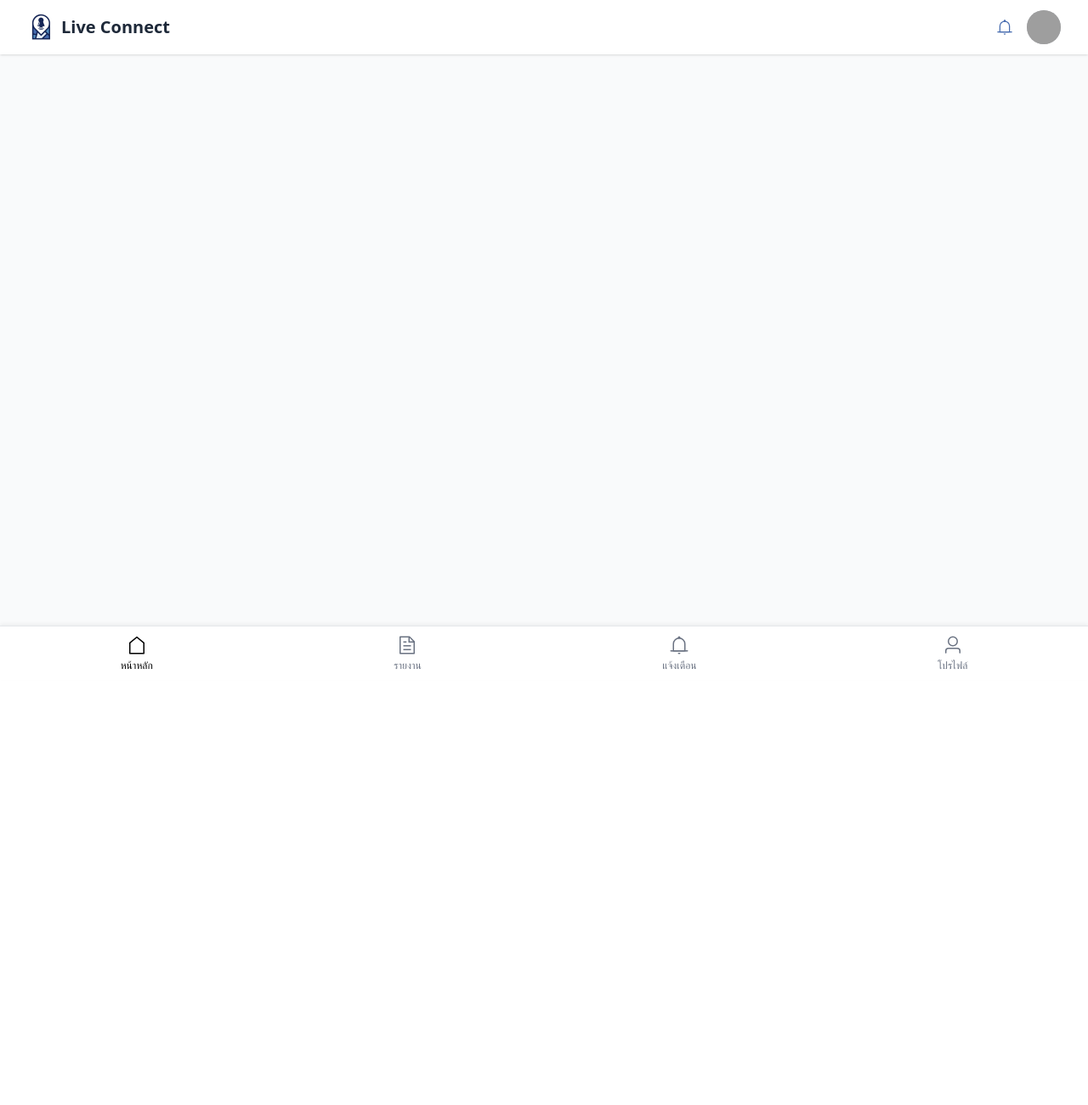
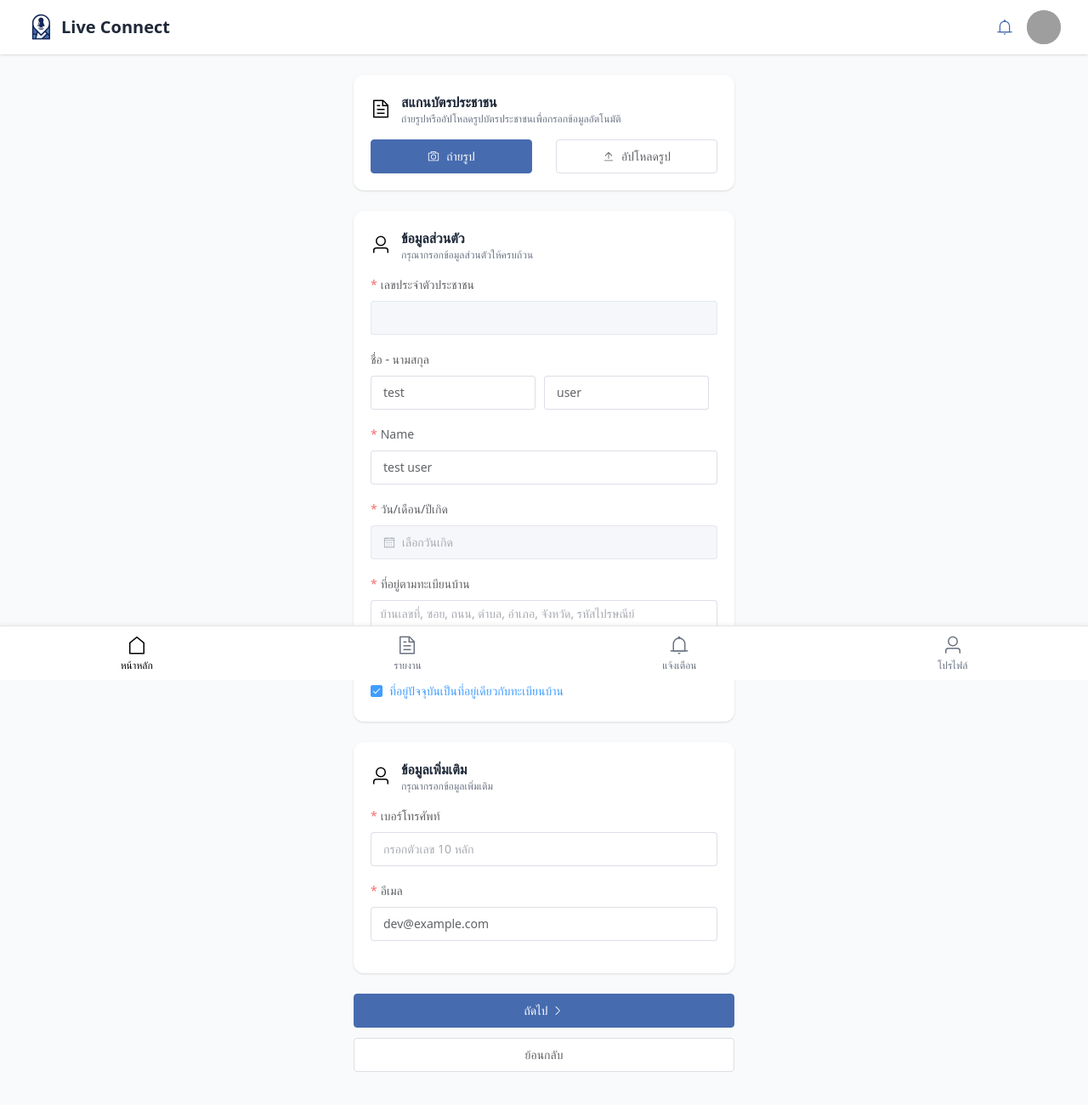
Before and after one commit to porrab/life-connect, a Vue app: page /kyc in a window 1280 px wide. Shown: the top 1300 px of the page at 85% size. Before the commit the page ends 800 px from the top, so only its background shows below. Built offline with nearby package versions, Linux system fonts and the light colour scheme; no server answers; grey boxes are pictures that could not be loaded; what v-calendar would draw is missing.

Commit message:
fix kyc form

```diff
--- a/components.d.ts
+++ b/components.d.ts
@@ -13,6 +13,7 @@ declare module 'vue' {
     ElAvatar: typeof import('element-plus/es')['ElAvatar']
     ElButton: typeof import('element-plus/es')['ElButton']
     ElCard: typeof import('element-plus/es')['ElCard']
+    ElCheckbox: typeof import('element-plus/es')['ElCheckbox']
     ElCol: typeof import('element-plus/es')['ElCol']
     ElCollapse: typeof import('element-plus/es')['ElCollapse']
     ElCollapseItem: typeof import('element-plus/es')['ElCollapseItem']
--- a/src/components/KycForm.vue
+++ b/src/components/KycForm.vue
@@ -1,26 +1,37 @@
 <script setup lang="ts">
-import { ref } from 'vue'
+import { ref, watch } from 'vue'
 import { useUserStore } from '@/stores/userStore'
 import { ElMessage, type FormInstance, type FormRules } from 'element-plus'
+import { useRouter } from 'vue-router'
+import {
+  Camera,
+  Upload,
+  User as UserIcon,
+  Document as DocumentIcon,
+  ArrowRight,
+} from '@element-plus/icons-vue'
 
+const router = useRouter()
 const formRef = ref<FormInstance>()
 const userStore = useUserStore()
 
+const isNationalIdDisabled = ref(false)
+const isDateOfBirthDisabled = ref(false)
+
 const formData = ref({
+  nationalId: userStore.userProfile?.nationalId || '',
   firstName: userStore.userProfile?.firstName || '',
   lastName: userStore.userProfile?.lastName || '',
+  englishName: userStore.userProfile?.englishName || '',
   dateOfBirth: userStore.userProfile?.dateOfBirth || '',
-  nationalId: userStore.userProfile?.nationalId || '',
   address: userStore.userProfile?.address || '',
-  phoneNumber: userStore.userProfile?.phoneNumber || '',
-  gender: userStore.userProfile?.gender || '',
+  isSameAddress: true,
+  currentAddress: '',
+  phoneNumber: '',
+  email: '',
 })
 
 const rules = ref<FormRules>({
-  firstName: [{ required: true, message: 'กรุณากรอกชื่อ', trigger: 'blur' }],
-  lastName: [{ required: true, message: 'กรุณากรอกนามสกุล', trigger: 'blur' }],
-  dateOfBirth: [{ required: true, message: 'กรุณาเลือกวันเกิด', trigger: 'change' }],
-  gender: [{ required: true, message: 'กรุณาเลือกเพศ', trigger: 'change' }],
   nationalId: [
     { required: true, message: 'กรุณากรอกเลขประจำตัวประชาชน', trigger: 'blur' },
     {
@@ -29,12 +40,62 @@ const rules = ref<FormRules>({
       trigger: 'blur',
     },
   ],
-  address: [{ required: true, message: 'กรุณากรอกที่อยู่', trigger: 'blur' }],
+  firstName: [{ required: true, message: 'กรุณากรอกชื่อ', trigger: 'blur' }],
+  lastName: [{ required: true, message: 'กรุณากรอกนามสกุล', trigger: 'blur' }],
+  englishName: [{ required: true, message: 'กรุณากรอกชื่อภาษาอังกฤษ', trigger: 'blur' }],
+  dateOfBirth: [{ required: true, message: 'กรุณาเลือกวันเกิด', trigger: 'change' }],
+  address: [{ required: true, message: 'กรุณากรอกที่อยู่ตามทะเบียนบ้าน', trigger: 'blur' }],
+  currentAddress: [{ required: true, message: 'กรุณากรอกที่อยู่ปัจจุบัน', trigger: 'blur' }],
   phoneNumber: [
     { required: true, message: 'กรุณากรอกเบอร์โทรศัพท์', trigger: 'blur' },
     { pattern: /^[0-9]{10}$/, message: 'เบอร์โทรศัพท์ต้องเป็นตัวเลข 10 หลัก', trigger: 'blur' },
   ],
+  email: [
+    { required: true, message: 'กรุณากรอกอีเมล', trigger: 'blur' },
+    { type: 'email', message: 'รูปแบบอีเมลไม่ถูกต้อง', trigger: ['blur', 'change'] },
+  ],
 })
+
+const mockDataForMissingFields = {
+  nationalId: '1102003456789',
+  dateOfBirth: '1960-08-20',
+  address: '99 หมู่ 18 ต.คลองหนึ่ง อ.คลองหลวง จ.ปทุมธานี 12120',
+}
+
+const autoFillForm = () => {
+  const profile = userStore.userProfile
+  if (!profile) {
+    ElMessage.error('ไม่พบข้อมูลผู้ใช้ กรุณาเข้าสู่ระบบอีกครั้ง')
+    return
+  }
+
+  formData.value = {
+    ...formData.value,
+
+    firstName: profile.firstName || '',
+    lastName: profile.lastName || '',
+    englishName: profile.englishName || '',
+
+    nationalId: mockDataForMissingFields.nationalId,
+    dateOfBirth: mockDataForMissingFields.dateOfBirth,
+    address: mockDataForMissingFields.address,
+  }
+
+  isNationalIdDisabled.value = true
+  isDateOfBirthDisabled.value = true
+  ElMessage.success('กรอกข้อมูลอัตโนมัติสำเร็จ')
+
+  setTimeout(() => {
+    formRef.value?.validate()
+  }, 100)
+}
+
+const handleTakePhoto = () => {
+  autoFillForm()
+}
+const handleUploadPhoto = () => {
+  autoFillForm()
+}
 
 const emit = defineEmits(['submit-form'])
 
@@ -42,32 +103,103 @@ const handleSubmit = async (formEl: FormInstance | undefined) => {
   if (!formEl) return
   await formEl.validate((valid) => {
     if (valid) {
-      emit('submit-form', formData.value)
+      const payload = {
+        nationalId: formData.value.nationalId,
+        firstName: formData.value.firstName,
+        lastName: formData.value.lastName,
+        englishName: formData.value.englishName,
+        dateOfBirth: formData.value.dateOfBirth,
+        address: formData.value.isSameAddress
+          ? formData.value.address
+          : formData.value.currentAddress,
+        phoneNumber: formData.value.phoneNumber,
+        email: formData.value.email,
+      }
+      emit('submit-form', payload)
     } else {
       ElMessage.warning('กรุณากรอกข้อมูลให้ถูกต้องครบถ้วน')
     }
   })
 }
+
+watch(
+  () => userStore.userProfile,
+  (profile) => {
+    if (profile && !isNationalIdDisabled.value) {
+      formData.value.firstName = profile.firstName || ''
+      formData.value.lastName = profile.lastName || ''
+      formData.value.englishName = profile.englishName || ''
+      formData.value.email = profile.email || ''
+    }
+  },
+  { immediate: true },
+)
 </script>
 
 <template>
-  <div class="p-4 md:p-6 text-center">
-    <h1 class="text-2xl font-bold text-gray-800">ข้อมูลส่วนตัว</h1>
-    <p class="text-gray-500 mb-6">กรุณาตรวจสอบและกรอกข้อมูลให้ถูกต้อง</p>
-
+  <div class="p-4 md:p-6 bg-gray-50">
     <el-form
       ref="formRef"
       :model="formData"
       :rules="rules"
       label-position="top"
-      class="max-w-md mx-auto text-left"
+      class="max-w-md mx-auto space-y-6"
     >
-      <el-form-item label="ชื่อจริง" prop="firstName">
-        <el-input v-model="formData.firstName" size="large" />
+      <div class="bg-white p-5 rounded-xl shadow-sm">
+        <div class="flex items-center mb-4">
+          <el-icon class="mr-3 text-blue-500" :size="24"><DocumentIcon /></el-icon>
+          <div>
+            <h2 class="font-semibold text-gray-800">สแกนบัตรประชาชน</h2>
+            <p class="text-xs text-gray-500">
+              ถ่ายรูปหรืออัปโหลดรูปบัตรประชาชนเพื่อกรอกข้อมูลอัตโนมัติ
+            </p>
+          </div>
+        </div>
+        <div class="flex space-x-4">
+          <el-button
+            @click="handleTakePhoto"
+            :icon="Camera"
+            color="#466baf"
+            class="w-full"
+            size="large"
+            dark
+            >ถ่ายรูป</el-button
+          >
+          <el-button @click="handleUploadPhoto" :icon="Upload" class="w-full" size="large" dark
+            >อัปโหลดรูป</el-button
+          >
+        </div>
+      </div>
+
+      <div class="bg-white p-5 rounded-xl shadow-sm">
+        <div class="flex items-center mb-4">
+          <el-icon class="mr-3 text-blue-500" :size="24"><UserIcon /></el-icon>
+          <div>
+            <h2 class="font-semibold text-gray-800">ข้อมูลส่วนตัว</h2>
+            <p class="text-xs text-gray-500">กรุณากรอกข้อมูลส่วนตัวให้ครบถ้วน</p>
+          </div>
+        </div>
+        <el-form-item label="เลขประจำตัวประชาชน" prop="nationalId">
+          <el-input v-model="formData.nationalId" size="large" :disabled="true" />
         </el-form-item>
 
-      <el-form-item label="นามสกุล" prop="lastName">
-        <el-input v-model="formData.lastName" size="large" />
+        <el-form-item label="ชื่อ - นามสกุล">
+          <el-row :gutter="10" class="w-full">
+            <el-col :span="12">
+              <el-form-item prop="firstName" class="!mb-0">
+                <el-input v-model="formData.firstName" size="large" placeholder="ชื่อ" />
+              </el-form-item>
+            </el-col>
+            <el-col :span="12">
+              <el-form-item prop="lastName" class="!mb-0">
+                <el-input v-model="formData.lastName" size="large" placeholder="นามสกุล" />
+              </el-form-item>
+            </el-col>
+          </el-row>
+        </el-form-item>
+
+        <el-form-item label="Name" prop="englishName">
+          <el-input v-model="formData.englishName" size="large" placeholder="English Name" />
         </el-form-item>
 
         <el-form-item label="วัน/เดือน/ปีเกิด" prop="dateOfBirth">
@@ -79,37 +211,70 @@ const handleSubmit = async (formEl: FormInstance | undefined) => {
             value-format="YYYY-MM-DD"
             style="width: 100%"
             size="large"
+            :disabled="true"
           />
         </el-form-item>
 
-      <el-form-item label="เพศ" prop="gender">
-        <el-select v-model="formData.gender" placeholder="โปรดเลือกเพศ" size="large" class="w-full">
-          <el-option label="ชาย" value="ชาย" />
-          <el-option label="หญิง" value="หญิง" />
-        </el-select>
-      </el-form-item>
-
-      <el-form-item label="เลขประจำตัวประชาชน" prop="nationalId">
-        <el-input v-model="formData.nationalId" size="large" placeholder="กรอกตัวเลข 13 หลัก" />
-      </el-form-item>
-
-      <el-form-item label="ที่อยู่ปัจจุบัน" prop="address">
+        <el-form-item label="ที่อยู่ตามทะเบียนบ้าน" prop="address">
           <el-input
             v-model="formData.address"
             type="textarea"
             :rows="3"
             size="large"
-          placeholder="บ้านเลขที่, ซอย, ถนน, แขวง/ตำบล, เขต/อำเภอ, จังหวัด, รหัสไปรษณีย์"
+            placeholder="บ้านเลขที่, ซอย, ถนน, ตำบล, อำเภอ, จังหวัด, รหัสไปรษณีย์"
           />
         </el-form-item>
 
+        <el-checkbox v-model="formData.isSameAddress"
+          >ที่อยู่ปัจจุบันเป็นที่อยู่เดียวกับทะเบียนบ้าน</el-checkbox
+        >
+
+        <transition name="el-fade-in">
+          <div v-if="!formData.isSameAddress" class="mt-4">
+            <el-form-item label="ที่อยู่ปัจจุบัน" prop="currentAddress">
+              <el-input
+                v-model="formData.currentAddress"
+                type="textarea"
+                :rows="3"
+                size="large"
+                placeholder="กรอกที่อยู่ปัจจุบัน"
+              />
+            </el-form-item>
+          </div>
+        </transition>
+      </div>
+
+      <div class="bg-white p-5 rounded-xl shadow-sm">
+        <div class="flex items-center mb-4">
+          <el-icon class="mr-3 text-blue-500" :size="24"><UserIcon /></el-icon>
+          <div>
+            <h2 class="font-semibold text-gray-800">ข้อมูลเพิ่มเติม</h2>
+            <p class="text-xs text-gray-500">กรุณากรอกข้อมูลเพิ่มเติม</p>
+          </div>
+        </div>
         <el-form-item label="เบอร์โทรศัพท์" prop="phoneNumber">
           <el-input v-model="formData.phoneNumber" size="large" placeholder="กรอกตัวเลข 10 หลัก" />
         </el-form-item>
+        <el-form-item label="อีเมล" prop="email">
+          <el-input v-model="formData.email" size="large" placeholder="example@email.com" />
+        </el-form-item>
+      </div>
 
-      <el-button @click="handleSubmit(formRef)" type="primary" size="large" class="w-full mt-6">
-        ต่อไป
+      <div class="space-y-3 pb-8">
+        <el-button
+          @click="handleSubmit(formRef)"
+          dark
+          :color="'#466baf'"
+          size="large"
+          class="w-full"
+        >
+          ถัดไป
+          <el-icon class="el-icon--right"><ArrowRight /></el-icon>
         </el-button>
+        <el-button @click="router.go(-1)" size="large" class="w-full" style="margin-left: 0">
+          ย้อนกลับ
+        </el-button>
+      </div>
     </el-form>
   </div>
 </template>
--- a/src/views/Register.vue
+++ b/src/views/Register.vue
@@ -12,8 +12,8 @@ const isLoading = ref(false)
 const formData = ref({
   firstName: '',
   lastName: '',
+  englishName: '',
   email: '',
-  dateOfBirth: '',
   password: '',
   confirmPassword: '',
 })
@@ -28,14 +28,15 @@ const validatePass2 = (rule: any, value: any, callback: any) => {
   }
 }
 
+// rules updated: added englishName, removed dateOfBirth
 const rules = ref<FormRules>({
   firstName: [{ required: true, message: 'กรุณากรอกชื่อ', trigger: 'blur' }],
   lastName: [{ required: true, message: 'กรุณากรอกนามสกุล', trigger: 'blur' }],
+  englishName: [{ required: true, message: 'กรุณากรอกชื่อภาษาอังกฤษ', trigger: 'blur' }],
   email: [
     { required: true, message: 'กรุณากรอกอีเมล', trigger: 'blur' },
     { type: 'email', message: 'รูปแบบอีเมลไม่ถูกต้อง', trigger: ['blur', 'change'] },
   ],
-  dateOfBirth: [{ required: true, message: 'กรุณาเลือกวันเกิด', trigger: 'change' }],
   password: [
     { required: true, message: 'กรุณากรอกรหัสผ่าน', trigger: 'blur' },
     { min: 6, message: 'รหัสผ่านต้องมีอย่างน้อย 6 ตัวอักษร', trigger: 'blur' },
@@ -64,24 +65,26 @@ const submitForm = async (formEl: FormInstance | undefined) => {
     )
     const user = userCredential.user
     const db = getFirestore()
+
+    // Firestore document updated: added englishName, removed dateOfBirth
     await setDoc(doc(db, 'users', user.uid), {
       firstName: formData.value.firstName,
       lastName: formData.value.lastName,
+      englishName: formData.value.englishName,
       email: formData.value.email,
-      dateOfBirth: formData.value.dateOfBirth,
       createdAt: new Date(),
     })
 
     ElNotification({
       title: 'สำเร็จ',
-      message: 'สมัครสมาชิกสำเร็จ!!!',
+      message: 'สมัครสมาชิกสำเร็จ!',
       type: 'success',
     })
     router.push('/')
   } catch (error: any) {
-    let message = 'Error occurred pls try again'
+    let message = 'เกิดข้อผิดพลาด กรุณาลองใหม่อีกครั้ง'
     if (error.code === 'auth/email-already-in-use') {
-      message = 'this email already in use'
+      message = 'อีเมลนี้ถูกใช้งานแล้ว'
     }
     ElMessage.error(message)
   } finally {
@@ -118,19 +121,12 @@ const submitForm = async (formEl: FormInstance | undefined) => {
         </el-col>
       </el-row>
 
+      <el-form-item label="ชื่อ-นามสกุล (ภาษาอังกฤษ)" prop="englishName">
+        <el-input v-model="formData.englishName" placeholder="Full Name" />
+      </el-form-item>
+
       <el-form-item label="อีเมล" prop="email">
         <el-input v-model="formData.email" placeholder="example@email.com" />
-      </el-form-item>
-
-      <el-form-item label="วันเกิด (age > 1966 check elder func)" prop="dateOfBirth" class="w-full">
-        <el-date-picker
-          v-model="formData.dateOfBirth"
-          type="date"
-          placeholder="เลือกวันเกิด"
-          format="DD/MM/YYYY"
-          value-format="YYYY-MM-DD"
-          class="w-full"
-        />
       </el-form-item>
 
       <el-form-item label="รหัสผ่าน" prop="password">
```
Also changed, not shown: src/router/index.ts (+3 -4 lines), src/stores/userStore.ts (+3 -10 lines), src/types/user.ts (+8 -1 lines). Lines whose indentation alone changed are shown as unchanged.
